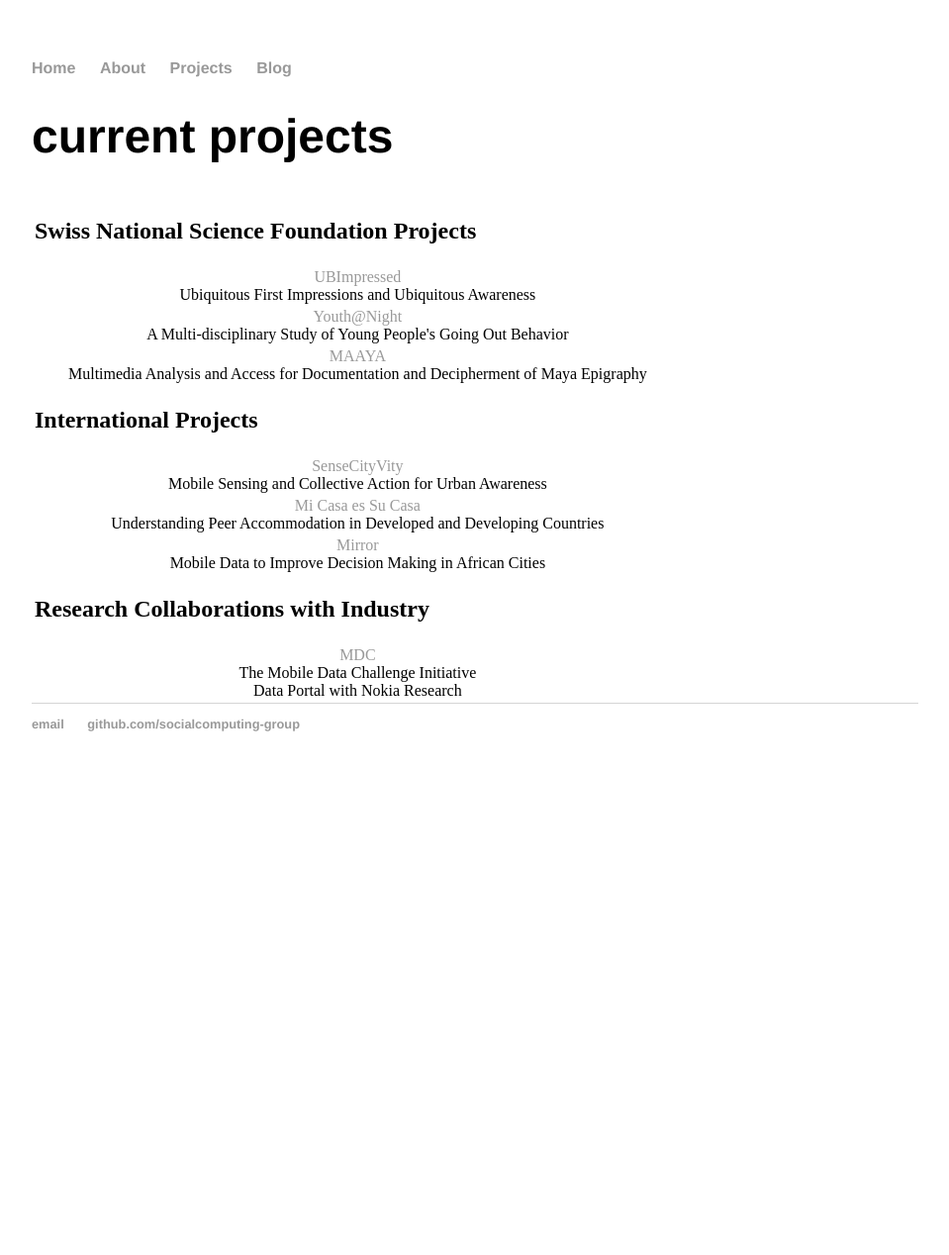
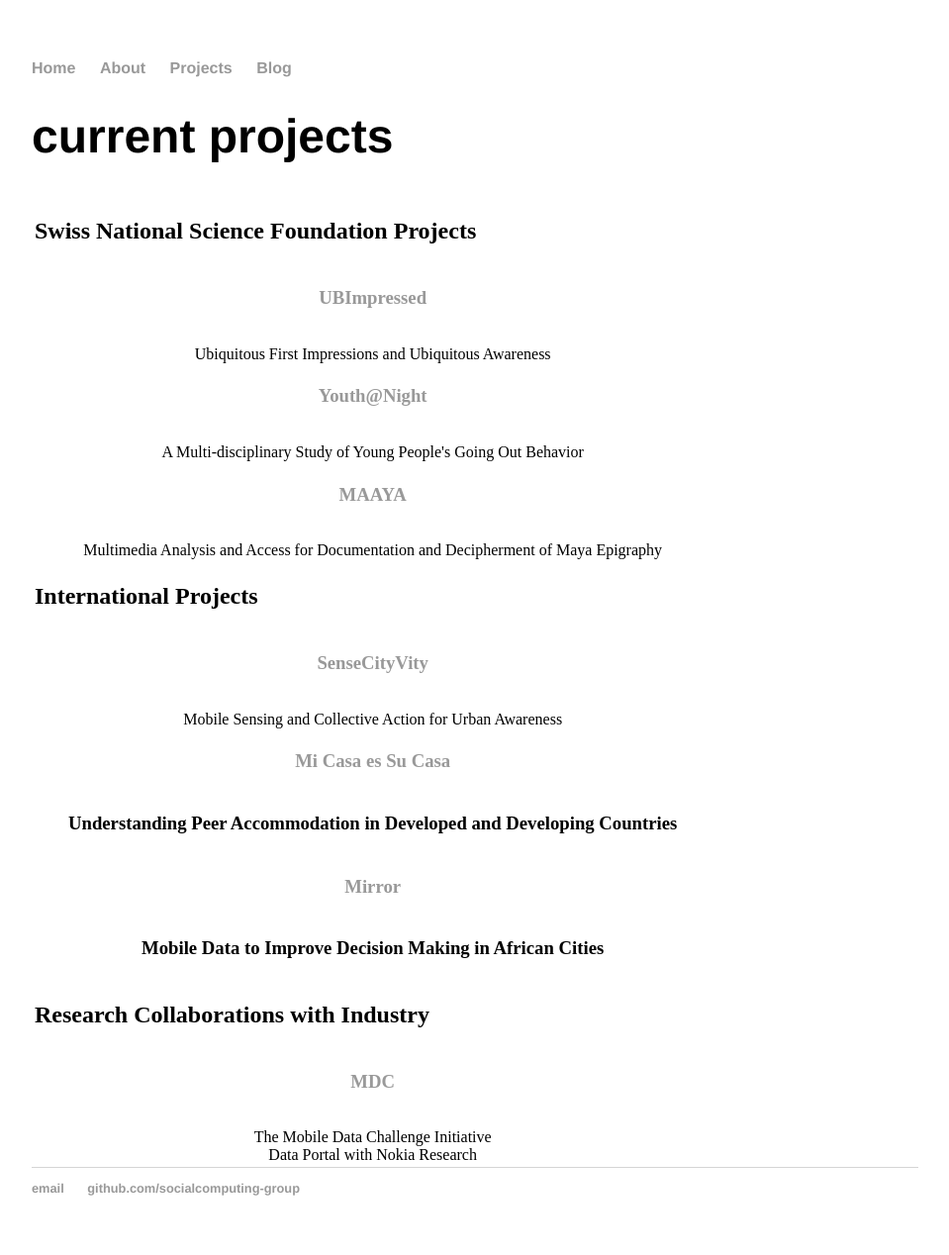
Before and after one commit to socialcomputing-group/socialcomputing-group.github.io, a Jekyll site: the page built from projects/index.html, in a window 1280 px wide. Shown: the whole page at 99% size, without its empty margins (160-1119 px from the left). Built offline with Jekyll 4.4.1, drawn with Linux system fonts in a browser that asks for light colours; before the commit the page ends 900 px from its top, so only the background shows below that.

Commit message:
Update index.html

```diff
--- a/projects/index.html
+++ b/projects/index.html
@@ -14,7 +14,7 @@ title: Social Computing Research Group
 <tr>
       <td width="30">&nbsp;</td>
       <td>
-      <font color = "blue"><a href="http://www.idiap.ch/project/ubimpressed"> UBImpressed </a></font><br>
+      <h3><a href="http://www.idiap.ch/project/ubimpressed"> UBImpressed </a></h3><br>
 	Ubiquitous First Impressions and Ubiquitous Awareness <br>
 	</td>
 </tr>
@@ -22,7 +22,7 @@ title: Social Computing Research Group
 <tr>
       <td width="30">&nbsp;</td>
       <td>
-      <a href="http://www.youth-night.ch/"> Youth@Night </a><br>
+      <h3><a href="http://www.youth-night.ch/"> Youth@Night </a></h3><br>
 	A Multi-disciplinary Study of Young People's Going Out Behavior <br>
 	</td>
 </tr>
@@ -30,8 +30,7 @@ title: Social Computing Research Group
 <tr>
       <td width="30">&nbsp;</td>
       <td>
-      <a href="http://www.idiap.ch/project/maaya/">
-      MAAYA </a><br>
+      <h3><a href="http://www.idiap.ch/project/maaya/">  MAAYA </a></h3><br>
       Multimedia Analysis and Access for Documentation and Decipherment of Maya Epigraphy <br>
       </td>
 </tr>
@@ -43,24 +42,21 @@ title: Social Computing Research Group
      <tr>
       <td width="30">&nbsp;</td>
       <td>
-      <a href="http://www.idiap.ch/project/sensecityvity/">
-      SenseCityVity</a><br>
+      <h3><a href="http://www.idiap.ch/project/sensecityvity/"> SenseCityVity</a></h3><br>
 	Mobile Sensing and Collective Action for Urban Awareness </td>
     </tr>
 
      <tr>
       <td width="30">&nbsp;</td>
       <td>
-      <a href="http://www.idiap.ch/project/mcsc/">
-      Mi Casa es Su Casa</a><br>
+      <h3><a href="http://www.idiap.ch/project/mcsc/"> Mi Casa es Su Casa</a><h3><br>
 	Understanding Peer Accommodation in Developed and Developing Countries</td>
     </tr>
 
     <tr>
       <td width="30">&nbsp;</td>
       <td>
-      <a href="http://www.idiap.ch/project/mirror/">
-      Mirror</a><br>
+      <h3><a href="http://www.idiap.ch/project/mirror/"> Mirror</a><h3><br>
 	Mobile Data to Improve Decision Making in African Cities</td>
     </tr>
 
@@ -70,8 +66,7 @@ title: Social Computing Research Group
       <tr>
       <td width="30">&nbsp;</td>
       <td>
-      <a href="http://www.idiap.ch/project/mdc">
-      MDC </a><br>
+      <h3><a href="http://www.idiap.ch/project/mdc"> MDC </a></h3><br>
 	The Mobile Data Challenge Initiative <br> Data Portal with Nokia Research</td>
     </tr>
 
```
